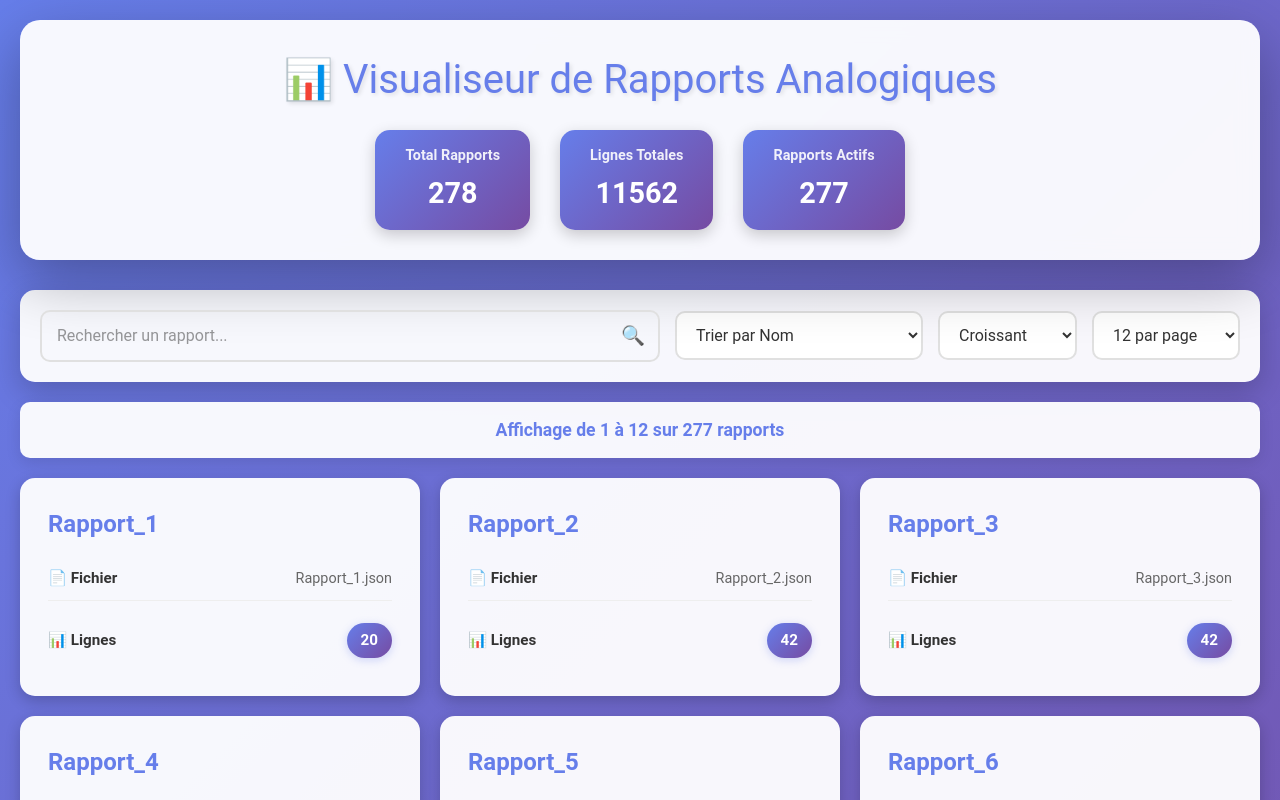
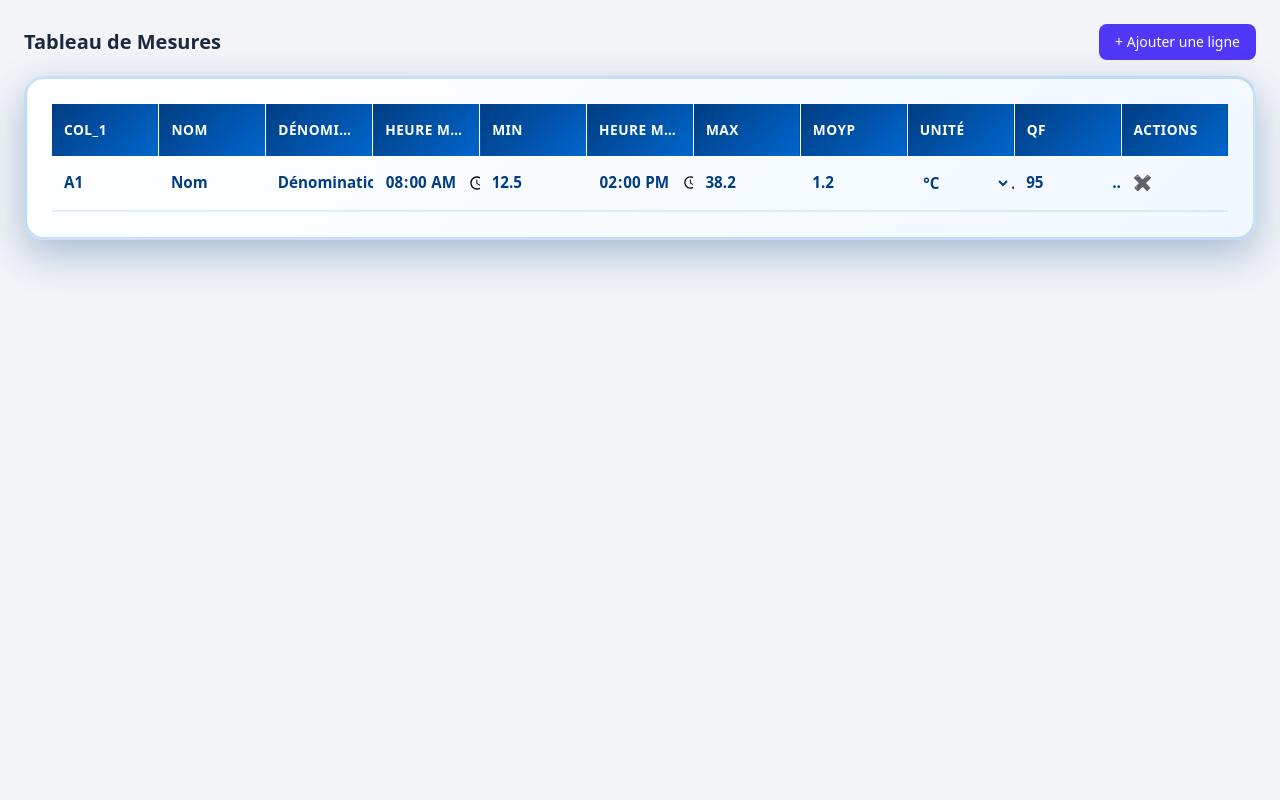
Before and after one commit to eyas2312/rapports, an Angular app: page / in a window 1280 px wide. Shown: the top 800 px of the page. Built offline with nearby package versions, Linux system fonts and the light colour scheme.

Commit message:
Add RapportCreate component with table functionality and styles

```diff
--- /dev/null
+++ b/src/app/components/rapport-create/rapport-create.css
@@ -0,0 +1,257 @@
+.detail-container {
+  max-width: 1800px;
+  margin: 20px auto;
+  padding: 25px;
+  background: linear-gradient(135deg, #003d82 0%, #0066cc 50%, #004d99 100%);
+  min-height: 100vh;
+  position: relative;
+}
+
+.detail-container::before {
+  content: '';
+  position: absolute;
+  top: 0;
+  left: 0;
+  right: 0;
+  bottom: 0;
+  background-image: radial-gradient(
+      circle at 20% 50%,
+      rgba(255, 255, 255, 0.05) 0%,
+      transparent 50%
+    ),
+    radial-gradient(circle at 80% 80%, rgba(255, 255, 255, 0.05) 0%, transparent 50%);
+  pointer-events: none;
+}
+
+.back-button {
+  background: linear-gradient(135deg, #003d82, #0066cc);
+  color: white;
+  border: none;
+  padding: 14px 28px;
+  border-radius: 12px;
+  font-size: 1.05em;
+  font-weight: 700;
+  cursor: pointer;
+  margin-bottom: 25px;
+  transition: all 0.3s;
+  box-shadow: 0 5px 15px rgba(0, 102, 204, 0.4);
+  text-transform: uppercase;
+  letter-spacing: 0.5px;
+  position: relative;
+  z-index: 1;
+}
+
+.back-button:hover {
+  transform: translateY(-3px);
+  box-shadow: 0 8px 20px rgba(0, 102, 204, 0.6);
+}
+
+.rapport-header {
+  background: linear-gradient(135deg, #003d82, #0066cc);
+  color: white;
+  padding: 35px;
+  border-radius: 20px;
+  margin-bottom: 30px;
+  box-shadow: 0 15px 40px rgba(0, 61, 130, 0.5);
+  border: 3px solid rgba(255, 255, 255, 0.2);
+  position: relative;
+  z-index: 1;
+}
+
+.rapport-header::before {
+  content: '⚡';
+  position: absolute;
+  top: 20px;
+  right: 30px;
+  font-size: 4em;
+  opacity: 0.1;
+}
+
+.rapport-header h2 {
+  font-size: 2.3em;
+  margin-bottom: 12px;
+  font-weight: 800;
+  text-shadow: 2px 2px 4px rgba(0, 0, 0, 0.2);
+}
+
+.rapport-header p {
+  font-size: 1.15em;
+  opacity: 0.95;
+  font-weight: 600;
+  text-transform: uppercase;
+  letter-spacing: 1px;
+}
+
+.rapport-metadata {
+  display: grid;
+  grid-template-columns: repeat(auto-fit, minmax(280px, 1fr));
+  gap: 18px;
+  margin-top: 25px;
+}
+
+.metadata-item {
+  background: rgba(255, 255, 255, 0.15);
+  padding: 18px 22px;
+  border-radius: 12px;
+  backdrop-filter: blur(10px);
+  border: 2px solid rgba(255, 255, 255, 0.2);
+  transition: all 0.3s;
+}
+
+.metadata-item:hover {
+  background: rgba(255, 255, 255, 0.25);
+  transform: translateY(-2px);
+}
+
+.metadata-item strong {
+  display: block;
+  margin-bottom: 10px;
+  font-size: 0.95em;
+  opacity: 0.9;
+  text-transform: uppercase;
+  letter-spacing: 1px;
+  font-weight: 700;
+}
+
+.metadata-item div {
+  font-size: 1.15em;
+  font-weight: 600;
+}
+
+.interval-note {
+  font-size: 0.85em;
+  opacity: 0.85;
+  margin-top: 6px;
+  font-style: italic;
+  font-weight: 500;
+}
+
+.section-title {
+  color: #003d82;
+  font-size: 1.8em;
+  margin: 35px 0 25px 0;
+  padding: 15px 25px;
+  background: linear-gradient(135deg, rgba(255, 255, 255, 0.98), rgba(240, 248, 255, 0.98));
+  border-left: 6px solid #0066cc;
+  border-radius: 12px;
+  font-weight: 800;
+  box-shadow: 0 5px 15px rgba(0, 61, 130, 0.2);
+  position: relative;
+  z-index: 1;
+}
+
+.section-title::before {
+  content: '📈';
+  margin-right: 12px;
+}
+
+.table-container {
+  display: block;
+  background: linear-gradient(135deg, rgba(255, 255, 255, 0.98), rgba(240, 248, 255, 0.98));
+  border-radius: 20px;
+  box-shadow: 0 15px 40px rgba(0, 61, 130, 0.3);
+  padding: 25px;
+  border: 3px solid rgba(0, 102, 204, 0.2);
+  position: relative;
+  z-index: 1;
+}
+
+table {
+  width: 100% !important;
+  border-collapse: collapse;
+  font-size: 0.95em;
+  table-layout: fixed;
+}
+tbody {
+  display: block;
+  max-height: 100vh;
+  overflow-y: auto;
+  width: 100%;
+}
+thead tr {
+  display: table; /* 👈 thead row stays as table */
+  width: 100%;
+  table-layout: fixed; /* 👈 matches tbody column widths */
+}
+tbody tr {
+  display: table; /* 👈 each row behaves as table */
+  width: 100%;
+  table-layout: fixed; /* 👈 aligns with thead */
+  transition: all 0.3s;
+}
+th,
+td {
+  overflow: hidden;
+  text-overflow: ellipsis;
+  white-space: nowrap; /* 👈 prevents wrapping that causes overflow */
+}
+th {
+  background: linear-gradient(135deg, #003d82, #0066cc);
+  color: white;
+  padding: 16px 12px;
+  text-align: left;
+  font-weight: 700;
+  position: sticky;
+  top: 0;
+  z-index: 10;
+  text-transform: uppercase;
+  letter-spacing: 0.5px;
+  font-size: 0.9em;
+  border-right: 1px solid rgba(255, 255, 255, 0.2);
+  white-space: nowrap;
+  overflow: hidden;
+  text-overflow: ellipsis;
+}
+
+th:last-child {
+  border-right: none;
+}
+
+td {
+  padding: 16px 12px;
+  border-bottom: 2px solid rgba(0, 102, 204, 0.1);
+  white-space: wrap;
+  color: #003d82;
+  font-weight: 600;
+}
+
+tbody tr:hover {
+  background: rgba(0, 102, 204, 0.08);
+  transform: scale(1.01);
+}
+
+tbody td:hover {
+  background: rgba(233, 235, 236, 0.767);
+  z-index: 5;
+}
+
+tbody tr:nth-child(even) {
+  background: rgba(0, 102, 204, 0.03);
+}
+
+tbody tr:nth-child(even):hover {
+  background: rgba(0, 102, 204, 0.08);
+}
+
+.no-data {
+  text-align: center;
+  padding: 60px;
+  color: #0066cc;
+  font-size: 1.4em;
+  font-weight: 700;
+}
+
+/* Responsive */
+@media (max-width: 768px) {
+  .rapport-header h2 {
+    font-size: 1.8em;
+  }
+
+  .section-title {
+    font-size: 1.5em;
+  }
+
+  .metadata-item {
+    padding: 15px 18px;
+  }
+}
--- /dev/null
+++ b/src/app/components/rapport-create/rapport-create.html
@@ -0,0 +1,88 @@
+<!-- app.component.html -->
+<div class="p-6 font-sans">
+  <!-- Header -->
+  <div class="flex justify-between items-center mb-4">
+    <h2 class="text-xl font-bold text-slate-800">Tableau de Mesures</h2>
+    <button
+      (click)="addRow()"
+      class="bg-indigo-600 hover:bg-indigo-700 text-white text-sm font-medium px-4 py-2 rounded-lg transition"
+    >
+      + Ajouter une ligne
+    </button>
+  </div>
+
+  <!-- Table -->
+  <div class="table-container">
+    <table class="text-sm text-left">
+      <!-- HEAD -->
+      <thead>
+        <tr>
+          <th>Col_1</th>
+          <th>Nom</th>
+          <th>Dénomination</th>
+          <th>Heure Min</th>
+          <th>Min</th>
+          <th>Heure Max</th>
+          <th>Max</th>
+          <th>MoyP</th>
+          <th>Unité</th>
+          <th>QF</th>
+          <th>Actions</th>
+        </tr>
+      </thead>
+
+      <!-- BODY -->
+      <tbody>
+        <tr *ngFor="let row of rows">
+          <!-- ── EDIT MODE ── -->
+          <td>
+            <input [(ngModel)]="row.col_1" placeholder="Col_1" />
+          </td>
+          <td>
+            <input [(ngModel)]="row.nom" placeholder="Nom" />
+          </td>
+          <td>
+            <input [(ngModel)]="row.denomination" placeholder="Dénomination" />
+          </td>
+          <td>
+            <input [(ngModel)]="row.heureMin" type="time" />
+          </td>
+          <td>
+            <input [(ngModel)]="row.min" type="number" placeholder="Min" />
+          </td>
+          <td>
+            <input [(ngModel)]="row.heureMax" type="time" />
+          </td>
+          <td>
+            <input [(ngModel)]="row.max" type="number" placeholder="Max" />
+          </td>
+          <td>
+            <input [(ngModel)]="row.moyp" type="number" placeholder="Moy" />
+          </td>
+          <td>
+            <select [(ngModel)]="row.uniting">
+              <option value="">--</option>
+              <option>°C</option>
+              <option>barg</option>
+              <option>kg/h</option>
+              <option>kg/s</option>
+              <option>m³</option>
+              <option>Nm³</option>
+              <option>MW</option>
+              <option>MJ/m³</option>
+              <option>kcal/kWh</option>
+            </select>
+          </td>
+          <td>
+            <input [(ngModel)]="row.qf" type="number" min="0" max="100" placeholder="QF" />
+          </td>
+          <td>
+            <div class="flex gap-2">
+              <button (click)="deleteRow(row)">✖</button>
+            </div>
+          </td>
+        </tr>
+      </tbody>
+    </table>
+  </div>
+</div>
--- /dev/null
+++ b/src/app/components/rapport-create/rapport-create.ts
@@ -0,0 +1,49 @@
+import { Component } from '@angular/core';
+
+import { CommonModule } from '@angular/common';
+import { FormsModule } from '@angular/forms';
+import { TableRow } from '../../models/row.model';
+@Component({
+  selector: 'app-rapport-create',
+  imports: [CommonModule, FormsModule],
+  templateUrl: './rapport-create.html',
+  styleUrl: './rapport-create.css',
+})
+export class RapportCreate {
+  rows: TableRow[] = [
+    {
+      col_1: 'A1',
+      nom: 'Nom',
+      denomination: 'Dénomination',
+      heureMin: '08:00',
+      min: 12.5,
+      heureMax: '14:00',
+      max: 38.2,
+      moyp: 1.2,
+      uniting: '°C',
+      qf: 95,
+      editing: true,
+    },
+  ];
+
+  addRow() {
+    const newRow: TableRow = {
+      col_1: `A${this.rows.length + 1}`,
+      nom: '',
+      denomination: '',
+      heureMin: '',
+      min: null,
+      heureMax: '',
+      max: null,
+      moyp: null,
+      uniting: '',
+      qf: null,
+      editing: true,
+    };
+    this.rows.push(newRow);
+  }
+
+  deleteRow(row: TableRow) {
+    this.rows = this.rows.filter((r) => r.col_1 !== row.col_1);
+  }
+}
```
Also changed, not shown: src/app/app.routes.ts (+8 -7 lines), src/app/models/row.model.ts (added, +14 -0 lines), 1 other file (tests, documents, lock files or other folders).
